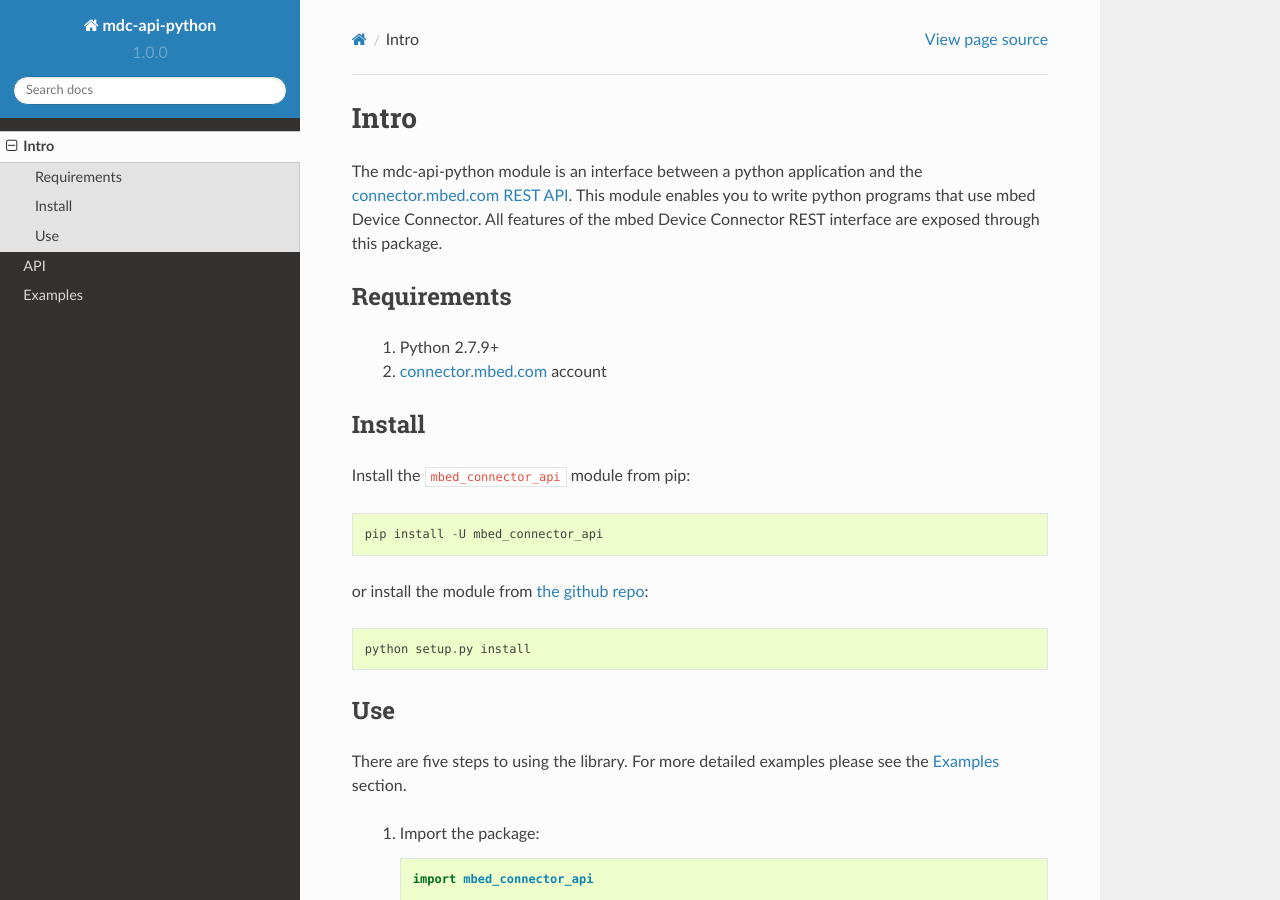
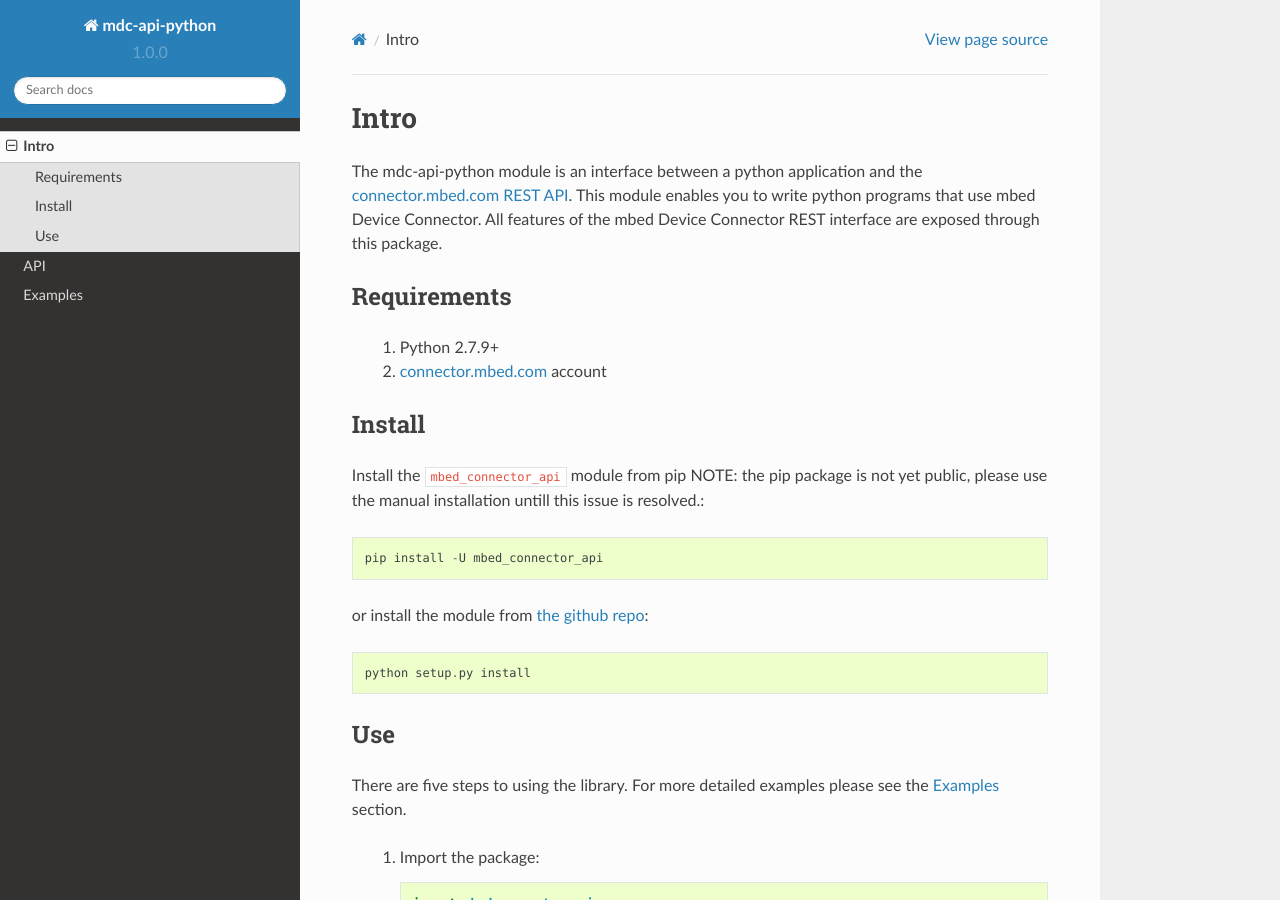
Before and after one commit to PelionIoT/mbed-connector-api-python, a Sphinx documentation site: the page built from docs/source/intro.rst, in a window 1280 px wide and 900 px high. Built offline with Sphinx 7.4.7 and the Read the Docs theme 2.0.0, drawn with Linux system fonts in a browser that asks for light colours.

Commit message:
added note about pip package not being available yet

```diff
--- a/docs/source/intro.rst
+++ b/docs/source/intro.rst
@@ -12,7 +12,8 @@
 
 Install
 -------
-Install the ``mbed_connector_api`` module from pip::
+Install the ``mbed_connector_api`` module from pip
+NOTE: the pip package is not yet public, please use the manual installation untill this issue is resolved.::
 
     pip install -U mbed_connector_api
 
```
